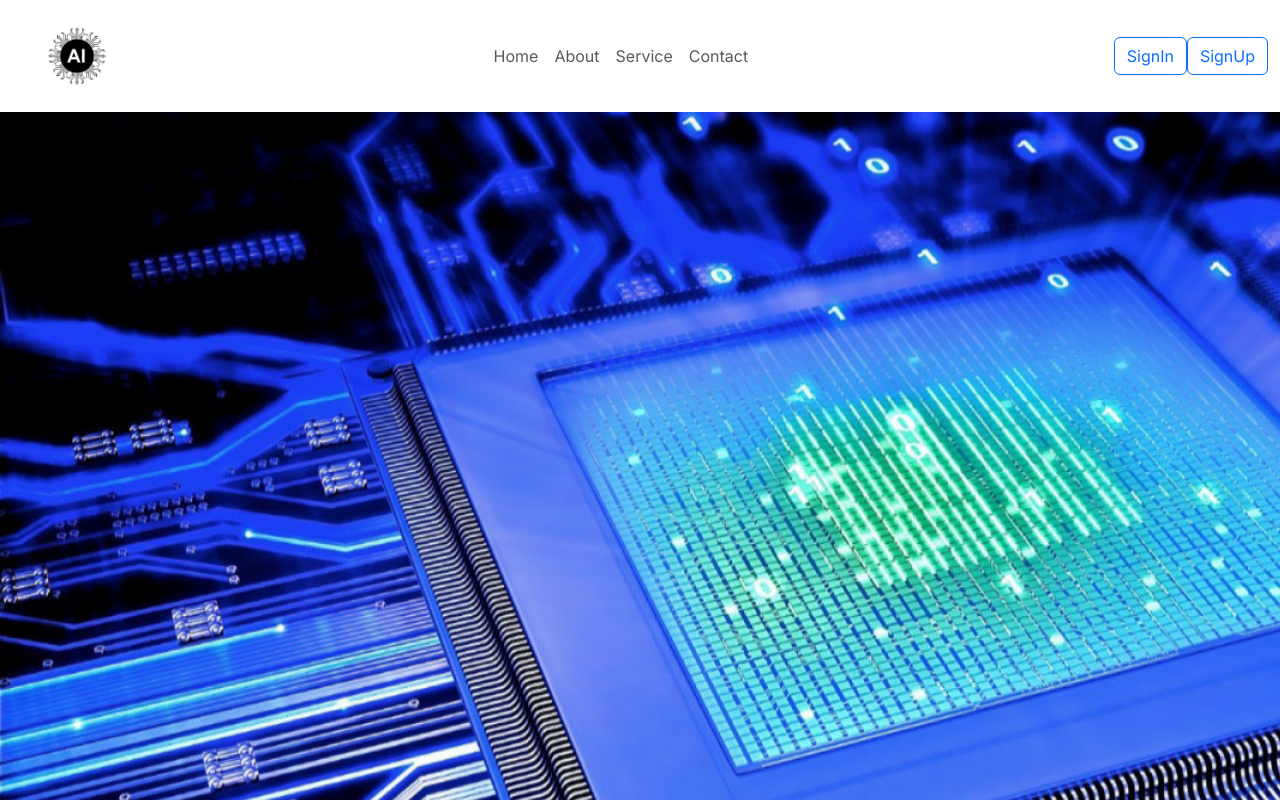
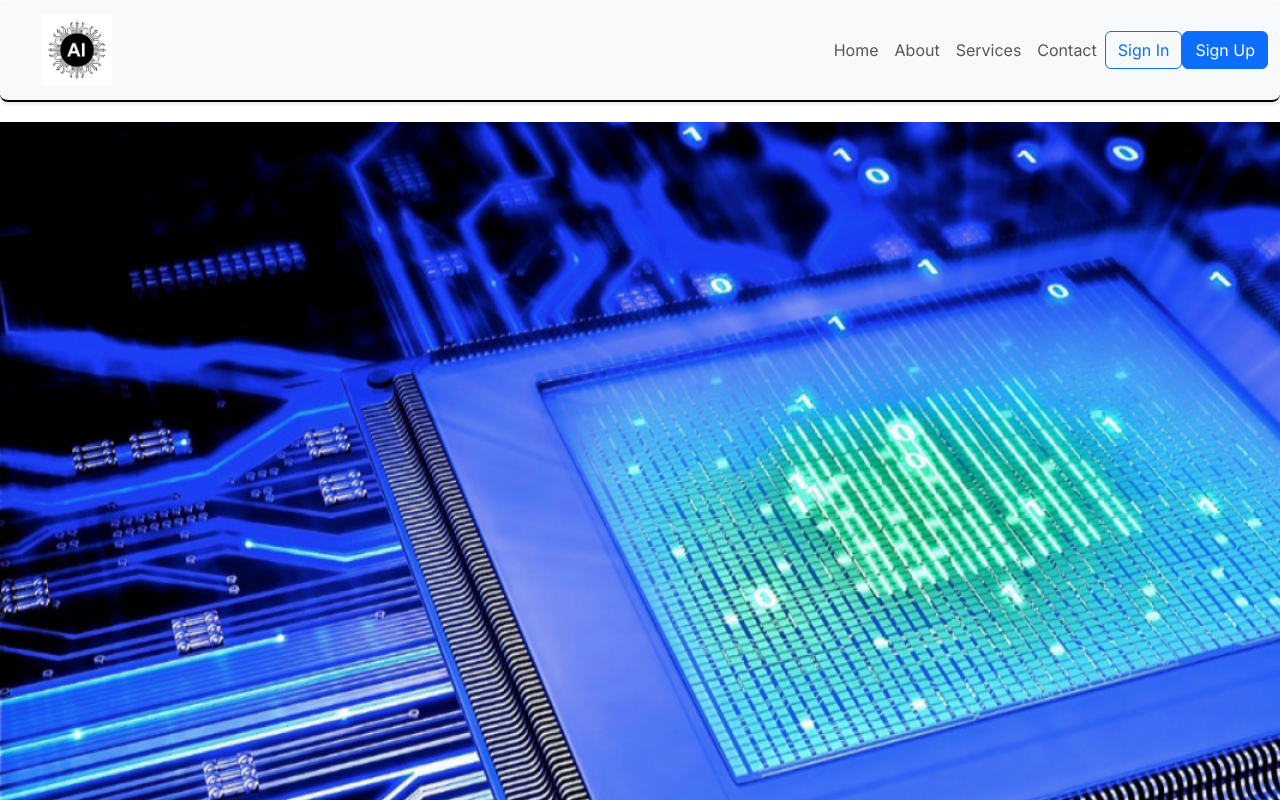
Before and after one commit to SuperMeteo/Ga, a Next.js app: page / in a window 1280 px wide. Shown: the top 800 px of the page. Built offline with nearby package versions, Linux system fonts and the light colour scheme.

Commit message:
Update nav.js

```diff
--- a/app/component/nav.js
+++ b/app/component/nav.js
@@ -5,11 +5,11 @@ import styles from "./Nav.module.css";
 export default function Nav() {
   return (
     <>
-      <nav className="navbar navbar-expand-lg bg-gradient py-3">
-        <div className="container-fluid mx-auto">
-          <a className="navbar-brand">
-          <Link href="/"> <img src="/img/1.png" className={`d-block ${styles.logo}`} alt="logo" /> </Link>
-          </a>
+      <nav className={`navbar navbar-expand-lg ${styles.navbar}`}>
+        <div className="container-fluid">
+          <Link href="/" className="navbar-brand">
+            <img src="/img/1.png" className={styles.logo} alt="Logo" />
+          </Link>
           <button
             className="navbar-toggler"
             type="button"
@@ -19,31 +19,28 @@ export default function Nav() {
             aria-expanded="false"
             aria-label="Toggle navigation"
           >
-            <span className="navbar-toggler-icon"><i className="bi bi-list"></i></span>
+            <span className={`navbar-toggler-icon ${styles.togglerIcon}`}></span>
           </button>
-          <div className="collapse navbar-collapse justify-content-center" id="navbarSupportedContent"> {/* ใช้ justify-content-center เพื่อจัดให้เนื้อหาอยู่ตรงกลาง */}
-            <ul className="navbar-nav">
+          <div className={`collapse navbar-collapse justify-content-end ${styles.navCollapse}`} id="navbarSupportedContent">
+            <ul className={`navbar-nav mb-2 mb-lg-0 ${styles.navbarNav}`}>
               <li className="nav-item">
-                <Link href="/" className="nav-link"><i className="bi bi-send"></i> Home</Link>
+                <Link href="/" className={`nav-link ${styles.navLink}`}>Home</Link>
               </li>
               <li className="nav-item">
-                <Link href="/about" className="nav-link"><i className="bi bi-send"></i> About</Link>
+                <Link href="/about" className={`nav-link ${styles.navLink}`}>About</Link>
               </li>
               <li className="nav-item">
-                <Link href="/Service" className="nav-link"><i className="bi bi-send"></i> Service</Link>
+                <Link href="/Service" className={`nav-link ${styles.navLink}`}>Services</Link>
               </li>
               <li className="nav-item">
-                <Link href="/Contact" className="nav-link"><i className="bi bi-send"></i> Contact</Link>
+                <Link href="/Contact" className={`nav-link ${styles.navLink}`}>Contact</Link>
               </li>
             </ul>
-            </div>
-            <button className="btn btn-outline-primary" type="button" data-bs-toggle="modal" data-bs-target="#loginmodal" onClick="redirectToOtherPage()">
-              <i className="bi bi-file-lock"></i> SignIn
-            </button>
-            <button className="btn btn-outline-primary" type="button" data-bs-toggle="modal" data-bs-target="#loginmodal" onClick="redirectToOtherPage()">
-              <i className="bi bi-file-lock"></i> SignUp
-            </button>
-
+          </div>
+          <div className={styles.buttons}>
+            <button className={`btn btn-outline-primary ${styles.signInBtn}`} type="button" data-bs-toggle="modal" data-bs-target="#loginModal">Sign In</button>
+            <button className={`btn btn-primary ${styles.signUpBtn}`} type="button" data-bs-toggle="modal" data-bs-target="#signupModal">Sign Up</button>
+          </div>
         </div>
       </nav>
     </>
```
